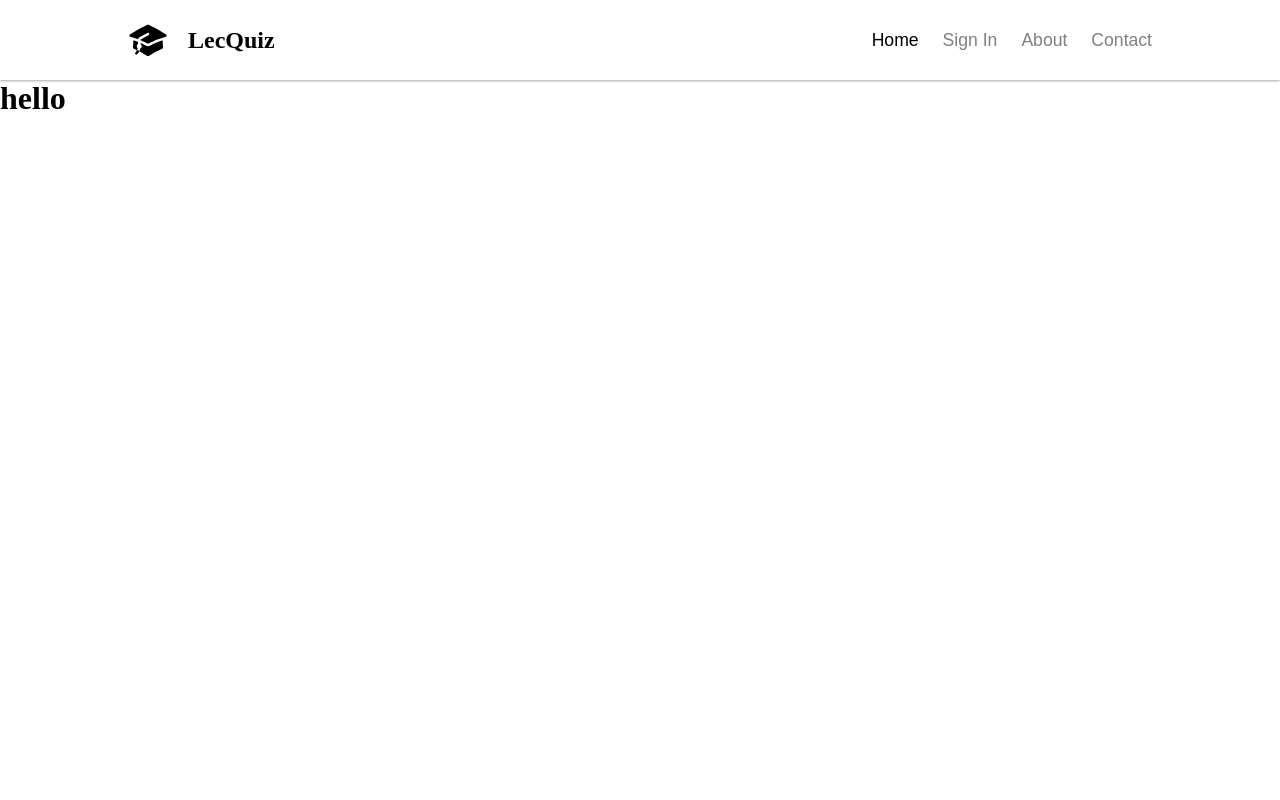
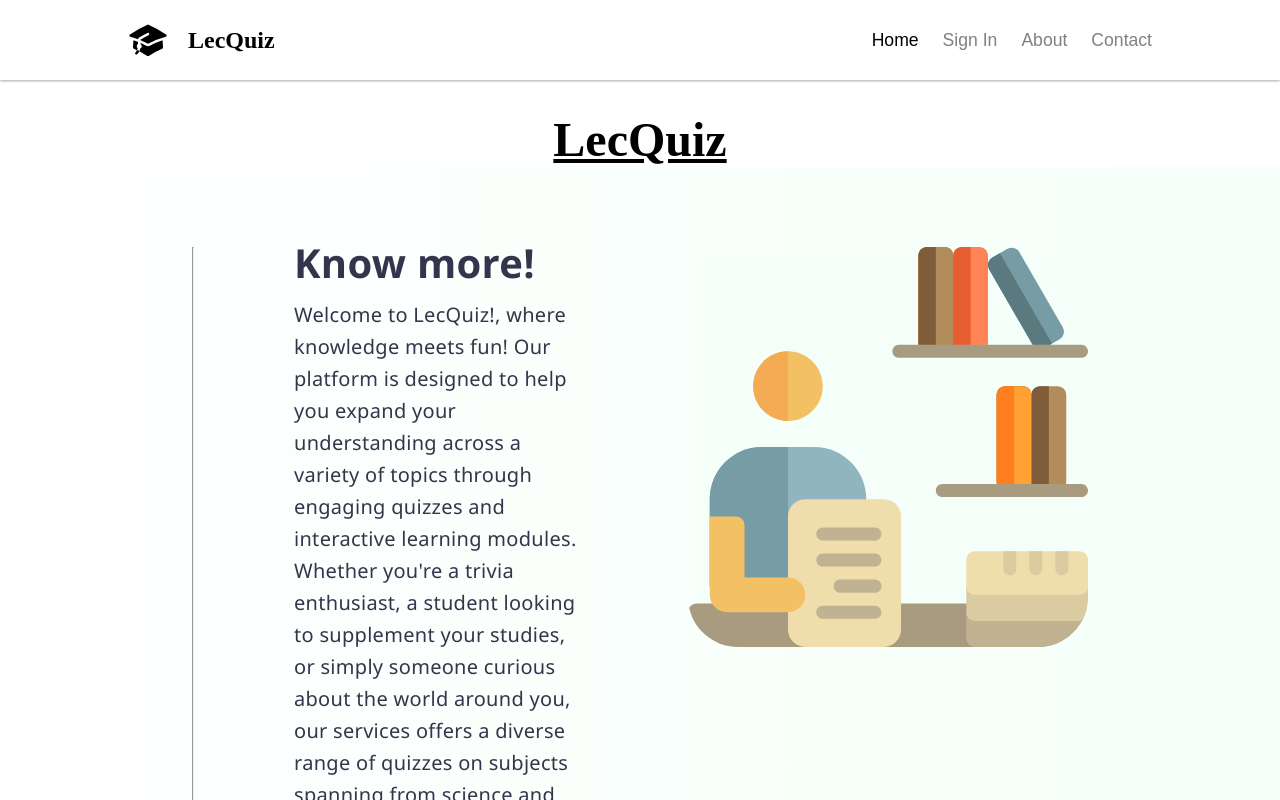
Before and after one commit to benevanoff/lecture-quiz-app, a React (Vite) app in the folder frontend/: page /about in a window 1280 px wide. Shown: the top 800 px of the page. Built offline with nearby package versions, Linux system fonts and the light colour scheme.

Commit message:
start signin page

```diff
--- a/frontend/src/App.jsx
+++ b/frontend/src/App.jsx
@@ -3,8 +3,9 @@ import { Route, Routes } from 'react-router-dom';
 import { BrowserRouter } from 'react-router-dom';
 import About from './components/About/About';
 import Contact from './components/Contact/Contact';
-import Header from './components/Home/Header'
-import Navbar from './components/Navbar/Navbar'
+import Header from './components/Home/Header';
+import Navbar from './components/Navbar/Navbar';
+import SignIn from './components/Signin/Signin';
 
 const App = () => {
   return (
@@ -13,8 +14,9 @@ const App = () => {
         <Navbar />
         <Routes>
           <Route path="/" element={<Header />} />
-          <Route path="/about" element={<About />} />
+          <Route path="/about" element={<Header />} />
           <Route path="/contact" element={<Contact />} />
+          <Route path="/signin" element={<SignIn />} />
         </Routes>
       </BrowserRouter>
     </>
--- a/frontend/src/components/Signin/Signin.jsx
+++ b/frontend/src/components/Signin/Signin.jsx
@@ -0,0 +1,7 @@
+const SignIn = () => {
+    return (<>
+        <h1>Sign In</h1>
+    </>);
+};
+
+export default SignIn;
```
